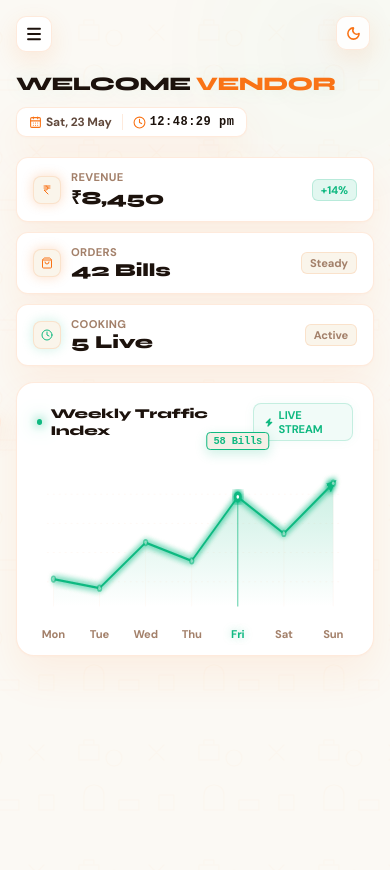
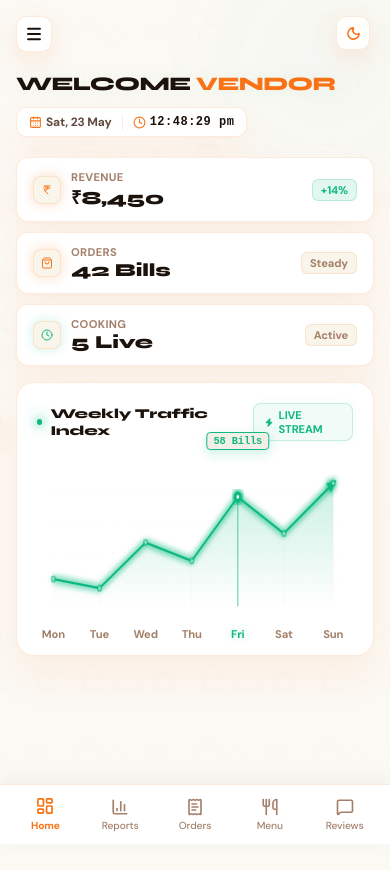
Before and after one commit to piyali2608/CravEX_frontend, a React (Vite) app: page /#/dashboard in a window 390 px wide. Shown: the top 870 px of the page. Built offline with nearby package versions, Linux system fonts and the light colour scheme.

Commit message:
changed the sidebar

```diff
--- a/src/App.jsx
+++ b/src/App.jsx
@@ -9,13 +9,15 @@ import ToastContainer from "./components/ToastContainer";
 import { useTheme } from "./hooks/useTheme";
 import { useMediaQuery } from "./hooks/useMediaQuery";
 import { useToast } from "./hooks/useToast";
-import { Sun, Moon, Menu } from "lucide-react"; // Imported Menu icon for mobile toggle
+import {
+  Sun, Moon, Menu,
+  LayoutDashboard, BarChart3, ReceiptText, Utensils, MessageSquare
+} from "lucide-react";
 
 export default function App() {
   const { theme, toggle: onToggleTheme } = useTheme();
   const isMobile = useMediaQuery("(max-width: 768px)");
 
-  // Automatically start collapsed (hidden) if the user is on a mobile device
   const [isCollapsed, setIsCollapsed] = useState(false);
   const [isStoreOpen, setIsStoreOpen] = useState(true);
   const { toasts, show: showToast, dismiss: dismissToast } = useToast();
@@ -50,7 +52,7 @@ export default function App() {
   const handleTabChange = (tabId) => {
     window.location.hash = `#/${tabId}`;
     setActiveTab(tabId);
-    if (isMobile) setIsCollapsed(true); // Auto-close drawer on link click if on phone
+    if (isMobile) setIsCollapsed(true);
   };
 
   const renderContent = () => {
@@ -64,10 +66,18 @@ export default function App() {
     }
   };
 
+  const mobileNavItems = [
+    { id: "dashboard", icon: <LayoutDashboard size={18} strokeWidth={2.2} />, label: "Home" },
+    { id: "analytics", icon: <BarChart3 size={18} strokeWidth={2.2} />, label: "Reports" },
+    { id: "orders", icon: <ReceiptText size={18} strokeWidth={2.2} />, label: "Orders" },
+    { id: "menu", icon: <Utensils size={18} strokeWidth={2.2} />, label: "Menu" },
+    { id: "reviews", icon: <MessageSquare size={18} strokeWidth={2.2} />, label: "Reviews" }
+  ];
+
   return (
     <div style={{ display: "flex", minHeight: "100vh", background: "var(--bg)", width: "100%" }}>
 
-      {/* MOBILE TRIGGER HAMBURGER PANEL: Only mounts when viewed on phones */}
+      {/* MOBILE TRIGGER HAMBURGER PANEL */}
       {isMobile && isCollapsed && (
         <button
           onClick={() => setIsCollapsed(false)}
@@ -100,19 +110,86 @@ export default function App() {
       {/* Navigation Controls Dock */}
       <Sidebar activeTab={activeTab} setActiveTab={handleTabChange} isCollapsed={isCollapsed} setIsCollapsed={setIsCollapsed} isStoreOpen={isStoreOpen} setIsStoreOpen={setIsStoreOpen} />
 
-      {/* MOBILE RESPONSIVE WORKSPACE WRAPPER */}
+      {/* Primary Workspace Panel */}
       <main style={{
         flex: 1,
-        // Set left margin to 0px on mobile viewports so content expands correctly
         marginLeft: isMobile ? "0px" : (isCollapsed ? "80px" : "240px"),
         padding: isMobile ? "16px" : "24px",
-        paddingTop: isMobile ? "72px" : "24px", // Extra upper clearance room on phones for menu buttons
+        paddingTop: isMobile ? "72px" : "24px",
         paddingRight: isMobile ? "16px" : "80px",
+        paddingBottom: isMobile ? "84px" : "24px", // Citation trace string removed cleanly here
         minWidth: 0,
-        transition: "margin-left 0.25s cubic-bezier(0.4, 0, 0.2, 1), padding 0.25s ease"
+        transition: "margin-left 0.25s cubic-bezier(0.4, 0, 0.2, 1), padding-right 0.25s ease"
       }}>
         {renderContent()}
       </main>
+
+      {/* PHONE APP BOTTOM NAV DOCK */}
+      {isMobile && (
+        <div
+          style={{
+            position: "fixed",
+            bottom: 0,
+            left: 0,
+            right: 0,
+            height: "60px",
+            background: "color-mix(in srgb, var(--bg2) 94%, transparent)",
+            backdropFilter: "blur(20px) saturate(160%)",
+            borderTop: "1.5px solid var(--border)",
+            display: "flex",
+            alignItems: "center",
+            justifyContent: "space-around",
+            padding: "0 8px",
+            boxShadow: "0 -4px 20px rgba(0, 0, 0, 0.05)",
+            zIndex: 1000
+          }}
+        >
+          {mobileNavItems.map((item) => {
+            const isActive = activeTab === item.id;
+            return (
+              <button
+                key={item.id}
+                onClick={() => handleTabChange(item.id)}
+                style={{
+                  display: "flex",
+                  flexDirection: "column",
+                  alignItems: "center",
+                  justifyContent: "center",
+                  background: "transparent",
+                  border: "none",
+                  cursor: "pointer",
+                  gap: "3px",
+                  flex: 1,
+                  height: "100%",
+                  padding: "4px 0",
+                  transition: "all 0.15s ease"
+                }}
+              >
+                <div style={{
+                  display: "flex",
+                  alignItems: "center",
+                  color: isActive ? "var(--accent)" : "var(--text3)",
+                  transform: isActive ? "translateY(-1px) scale(1.05)" : "translateY(0) scale(1)",
+                  transition: "transform 0.2s cubic-bezier(0.34, 1.56, 0.64, 1), color 0.15s ease"
+                }}>
+                  {item.icon}
+                </div>
+
+                <span style={{
+                  fontSize: "0.64rem",
+                  fontWeight: isActive ? 700 : 500,
+                  fontFamily: "'DM Sans', sans-serif",
+                  color: isActive ? "var(--accent)" : "var(--text3)",
+                  letterSpacing: "-0.01em",
+                  transition: "color 0.15s ease"
+                }}>
+                  {item.label}
+                </span>
+              </button>
+            );
+          })}
+        </div>
+      )}
 
       {/* Live Active Notifications Layer */}
       <ToastContainer toasts={toasts} onDismiss={dismissToast} />
```
